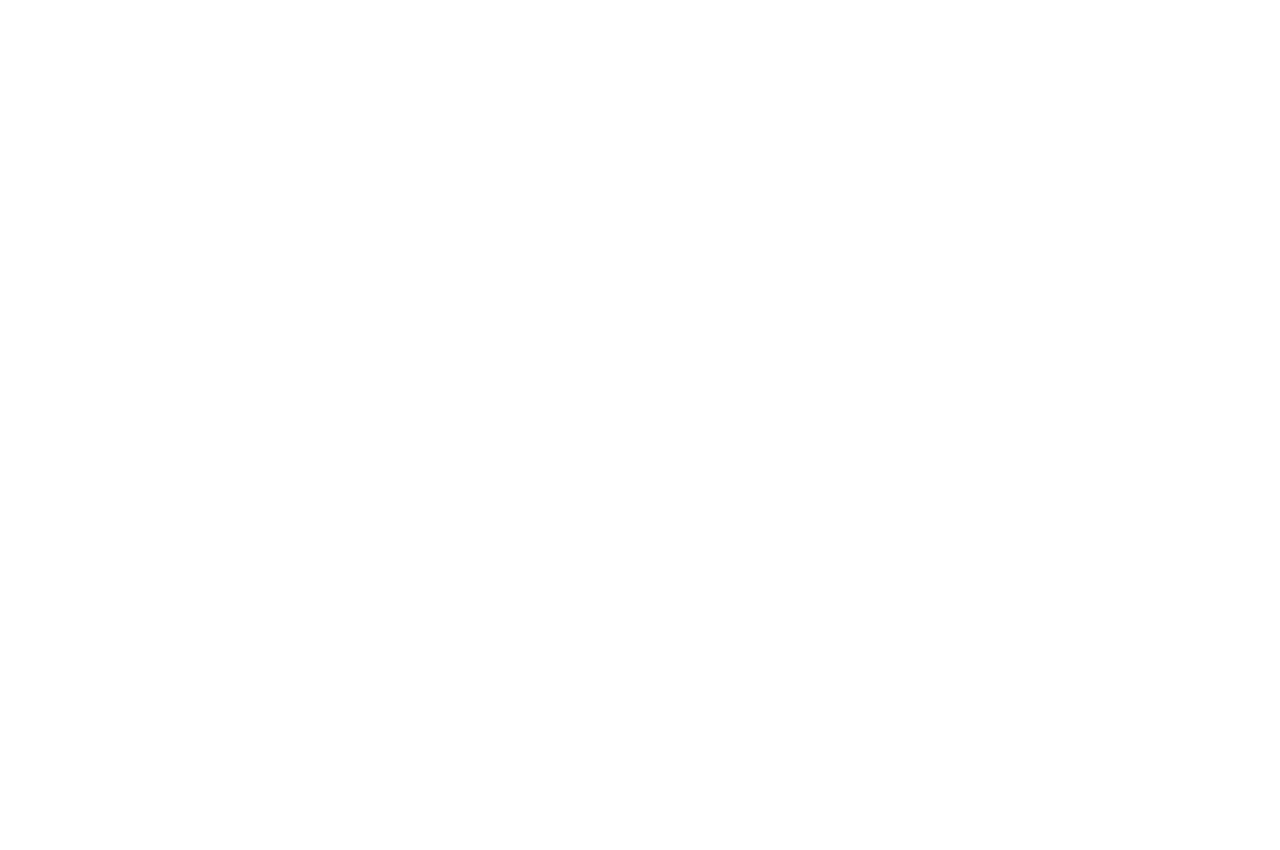
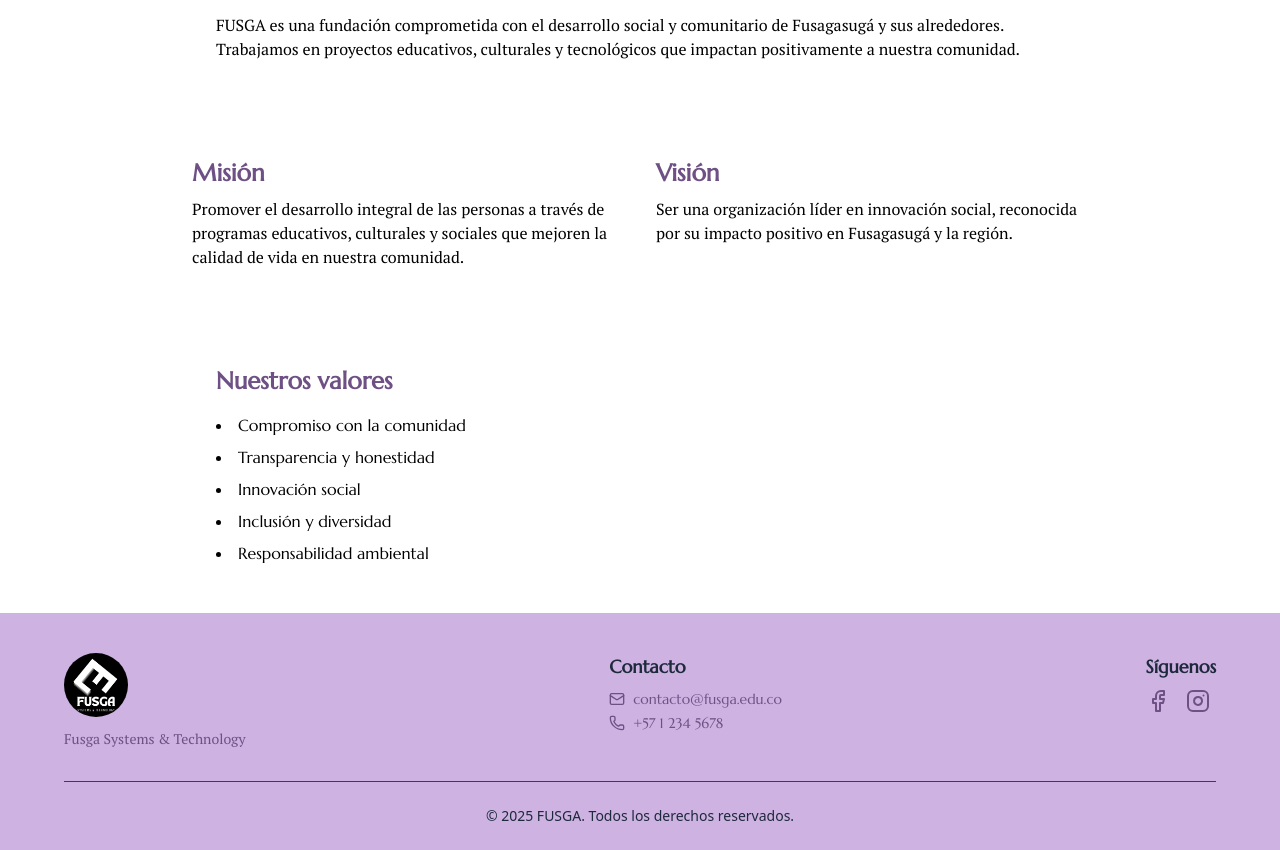
Before and after one commit to dagarciagil/Fusga, a React (Vite) app: page /about in a window 1280 px wide. Shown: the part 395-1245 px from the top of the page. Before the commit the page ends 800 px from the top, so only its background shows below. Built offline with nearby package versions, Linux system fonts and the light colour scheme.

Commit message:
Sprint finalizado de estrcutura de acerca de y home y navbar, configuracion de rutas

```diff
--- a/src/App.tsx
+++ b/src/App.tsx
@@ -13,15 +13,15 @@
 export const App = () => {
   return (
     <>
-      {/* EL componente APP solmante sirve para rutear las páginas del proyecto y llama al componente Layout.*/}
-      <Layout />
-
-      {/* Las Routes de se encargan de renderizar la información de acuerdo a la url */}
       <Routes>
-        <Route path="/" element={<Home />} />
-        <Route path="/comunity" element={<Comunity />} />
-        <Route path="/services" element={<Services />} />
-        <Route path="/about" element={<About />} />
+        {/* Layout es el componente que contiene el navbar, el footer y el <Outlet /> */}
+        <Route path="/" element={<Layout />}>
+          {/* Estas son las rutas hijas que se renderizan dentro del <Outlet /> */}
+          <Route index element={<Home />} />
+          <Route path="comunity" element={<Comunity />} />
+          <Route path="services" element={<Services />} />
+          <Route path="about" element={<About />} />
+        </Route>
       </Routes>
     </>
   );
--- a/src/components/layout/Footer.tsx
+++ b/src/components/layout/Footer.tsx
@@ -1,4 +1,60 @@
+import logo_Fusga from "../../assets/img/Fusga_logo.jpg";
+import { Facebook, Instagram, Mail, Phone } from "lucide-react";
+
 export const Footer = () => {
+  return (
+    <footer className="bg-pinkC text-ptextC pt-10 pb-6 px-6 md:px-16">
+      <section className="flex flex-col md:flex-row justify-between items-start  border-b border-gray-700 pb-8">
+        {/* Logo y descripción */}
+        <article className="flex flex-col items-start">
+          <img
+            src={logo_Fusga}
+            alt="FUSGA Logo"
+            className="h-16 w-16 rounded-full mb-3"
+          />
+          <p className="text-sm text-purpleC">Fusga Systems & Technology</p>
+        </article>
 
+        {/* Contacto */}
+        <article>
+          <h3 className="text-lg font-semibold mb-2">Contacto</h3>
+          <ul className="space-y-1 text-sm text-purpleC">
+            <li className="flex items-center gap-2">
+              <Mail size={16} /> contacto@fusga.edu.co
+            </li>
+            <li className="flex items-center gap-2">
+              <Phone size={16} /> +57 1 234 5678
+            </li>
+          </ul>
+        </article>
+        {/* Redes sociales */}
+        <article>
+          <h3 className="text-lg font-semibold mb-2">Síguenos</h3>
+          <div className="flex items-center gap-4 text-purpleC">
+            <a
+              href="https://facebook.com"
+              target="_blank"
+              rel="noopener noreferrer"
+              className="hover:text-blue-400"
+            >
+              <Facebook />
+            </a>
+            <a
+              href="https://instagram.com"
+              target="_blank"
+              rel="noopener noreferrer"
+              className="hover:text-pink-400"
+            >
+              <Instagram />
+            </a>
+          </div>
+        </article>
+      </section>
 
-}
+      {/* Derechos de autor */}
+      <div className="text-center text-sm text-ptextC mt-6">
+        &copy; {new Date().getFullYear()} FUSGA. Todos los derechos reservados.
+      </div>
+    </footer>
+  );
+};
--- a/src/components/layout/Layout.tsx
+++ b/src/components/layout/Layout.tsx
@@ -1,11 +1,13 @@
-import {Navbar} from './Navbar'
-
+import { Navbar } from './Navbar'
+import { Footer } from './Footer';
+import { Outlet } from 'react-router-dom';
 // El componente Layout se encarga de separar las responsabilidades del componente APP, se usa para cargar los componentes generales, como footer, navbar, etc..
 export const Layout = () => {
     return (
       <>
         <Navbar />
-
+        <Outlet/>
+        <Footer />
       </>
     );
 }
--- a/src/components/layout/Navbar.tsx
+++ b/src/components/layout/Navbar.tsx
@@ -17,8 +17,8 @@
   };
 
   return (
-    <nav className="relative z-50 p-4 text-lg font-bold text-purpleC bg-pinkC">
-      <div className="flex items-center justify-start gap-20">
+    <header className="relative z-50 p-4 text-lg font-bold text-purpleC bg-pinkC">
+      <nav className="flex items-center justify-start gap-20">
         {/* Logo */}
         <div className="flex items-center justify-center w-16 h-16 ml-10 bg-black rounded-full sm:h-16 sm:w-16">
           <Link to="/">
@@ -63,11 +63,11 @@
             </Link>
           </li>
         </ul>
-      </div>
+      </nav>
 
       {/* Menú móvil (visible solo si está abierto) si isMenuOpen es true muestra el menú y cambia a la X */}
       {isMenuOpen && (
-        <div className="absolute left-0 right-0 overflow-y-auto border-gray-700 shadow-md bg-pinkC md:hidden top-full z-1">
+        <nav className="absolute left-0 right-0 overflow-y-auto border-gray-700 shadow-md bg-pinkC md:hidden top-full z-1">
           <ul className="flex flex-col px-4 py-2 text-base">
             <li>
               <Link
@@ -115,8 +115,8 @@
               </Link>
             </li>
           </ul>
-        </div>
+        </nav>
       )}
-    </nav>
+    </header>
   );
 };
--- a/src/pages/About/About.tsx
+++ b/src/pages/About/About.tsx
@@ -1,8 +1,12 @@
-// src/pages/About.tsx
+import { Hero } from "./components/Hero";
+import { AboutUs } from "./components/AboutUs";
+
+
 export const About = () => {
   return (
     <>
-      <h1>Acerca de nosotros</h1>
+      <Hero />
+      <AboutUs />
     </>
   );
 };
--- /dev/null
+++ b/src/pages/About/components/AboutUs.tsx
@@ -0,0 +1,55 @@
+export const AboutUs = () => {
+  return (
+    <section className="tex-greenC">
+      {/*AboutUs quienes somos */}
+      <section className="px-6 py-12 max-w-4xl mx-auto">
+        <h2 className="text-3xl font-bold text-purpleC mb-4">
+          ¿Quiénes somos?
+        </h2>
+        <p className="text-base">
+          FUSGA es una fundación comprometida con el desarrollo social y
+          comunitario de Fusagasugá y sus alrededores. Trabajamos en proyectos
+          educativos, culturales y tecnológicos que impactan positivamente a
+          nuestra comunidad.
+        </p>
+      </section>
+
+      {/* mision y vision */}
+      <section className=" py-12 px-6">
+        <div className="max-w-4xl mx-auto grid gap-8 md:grid-cols-2">
+          <div>
+            <h3 className="text-2xl font-bold text-purpleC mb-2">Misión</h3>
+            <p>
+              Promover el desarrollo integral de las personas a través de
+              programas educativos, culturales y sociales que mejoren la calidad
+              de vida en nuestra comunidad.
+            </p>
+          </div>
+          <div>
+            <h3 className="text-2xl font-bold text-purpleC mb-2">Visión</h3>
+            <p>
+              Ser una organización líder en innovación social, reconocida por su
+              impacto positivo en Fusagasugá y la región.
+            </p>
+          </div>
+        </div>
+      </section>
+
+      {/* Valores corporativos */}
+      <article className="py-12 px-6 max-w-4xl mx-auto">
+        <header>
+          <h3 className="text-2xl font-bold text-purpleC mb-4">
+            Nuestros valores
+          </h3>
+        </header>
+        <ul className="list-disc list-inside space-y-2">
+          <li>Compromiso con la comunidad</li>
+          <li>Transparencia y honestidad</li>
+          <li>Innovación social</li>
+          <li>Inclusión y diversidad</li>
+          <li>Responsabilidad ambiental</li>
+        </ul>
+      </article>
+    </section>
+  );
+};
--- /dev/null
+++ b/src/pages/About/components/Hero.tsx
@@ -0,0 +1,10 @@
+export const Hero = () =>{
+return (
+  <main className=" py-16 text-center">
+    <h1 className="text-greenC text-4xl font-bold mb-4">Acerca de FUSGA</h1>
+    <p className="text-lg">
+      Conoce quiénes somos, nuestra misión, visión y valores.
+    </p>
+  </main>
+);
+}
--- a/src/pages/Home.tsx
+++ /dev/null
@@ -1,63 +0,0 @@
-import iglesia from "../assets/img/iglesia.jpg";
-import { Suscribe } from "./Suscribe";
-
-export const Home = () => {
-  return (
-    <>
-      <main className="flex justify-center items-center h-screen">
-        <section className="flex justify-around items-center h-full w-full">
-          <article className="flex flex-col justify-center items-start h-96 w-96">
-            <header className="mb-6">
-              <h1 className="text-4xl">
-                Innovación tecnológica con Fusga Systems & Technology
-              </h1>
-            </header>
-            <div>
-              <p>
-                En <strong>FUSGA</strong> nos especializamos en el diseño y desarrollo de estrategias
-                virtuales innovadoras, enfocadas en ayudar a empresas, artistas
-                y proyectos a alcanzar sus metas con éxito. Creamos soluciones
-                digitales personalizadas que impulsan el crecimiento y la
-                visibilidad en el entorno virtual, garantizando resultados
-                efectivos y sostenibles.
-              </p>
-            </div>
-            <footer className="mt-8">
-              <button className="hover:bg-red-500 bg-violet-400 rounded-full h-10 w-48 ">
-                Leer más..
-              </button>
-            </footer>
-          </article>
-          <aside className="flex justify-center items-center h-[90%] w-[50rem]">
-            <img className="bg-contain h-full w-full" src={iglesia} alt="Empresa FUSGA" />
-          </aside>
-        </section>
-      </main>
-      <article className="flex h-screen justify-center items-center content-center bg-slate-300 overflow-hidden bg-no-repeat lg:h-screen">
-        <div className="py-16 flex h-[90%] px-4 w-[90%] flex-row relative content-center items-center bg-green-200 bg-opacity-35 rounded-3xl p-8 md:p-12 overflow-hidden">
-
-          <div className="flex flex-col items-start content-center justify-center relative z-10 w-[35rem] h-[90%] bg-slate-300 rounded-3xl p-8 md:p-10 shadow-lg left-10">
-            <h2 className="text-3xl md:text-4xl font-bold mb-4 text-gray-800">Para la comunidad de Fusagasugá</h2>
-
-            <p className="text-sm md:text-base text-gray-700 mb-6">
-              Nos especializamos en el diseño y desarrollo de estrategias virtuales innovadoras, enfocadas en ayudar
-              a empresas, artistas y proyectos a alcanzar sus metas con éxito. Creamos soluciones digitales personalizadas
-              que impulsan el crecimiento y la visibilidad en el entorno virtual, garantizando resultados efectivos y
-              sostenibles.
-            </p>
-
-            <button className="bg-gray-800 hover:bg-gray-700 text-white text-sm py-4 px-6 rounded-md transition duration-300">
-              Leer más
-            </button>
-          </div>
-
-          <aside className="absolute top-7 left-[30rem] w-[61%] h-[90%] shadow-lg rounded-3xl bg-slate-400 overflow-hidden md:block">
-            <img src="" alt="Aquí va la imagen" />
-          </aside>
-        </div>
-      </article>
-
-      <Suscribe />
-    </>
-  );
-};
```
